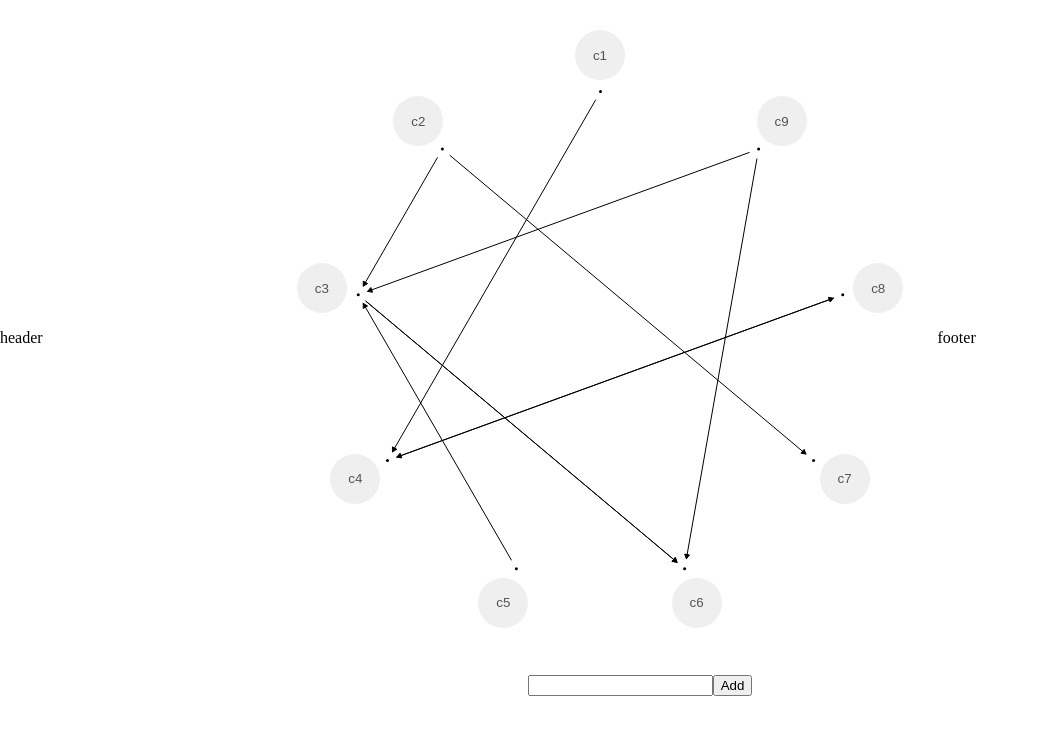
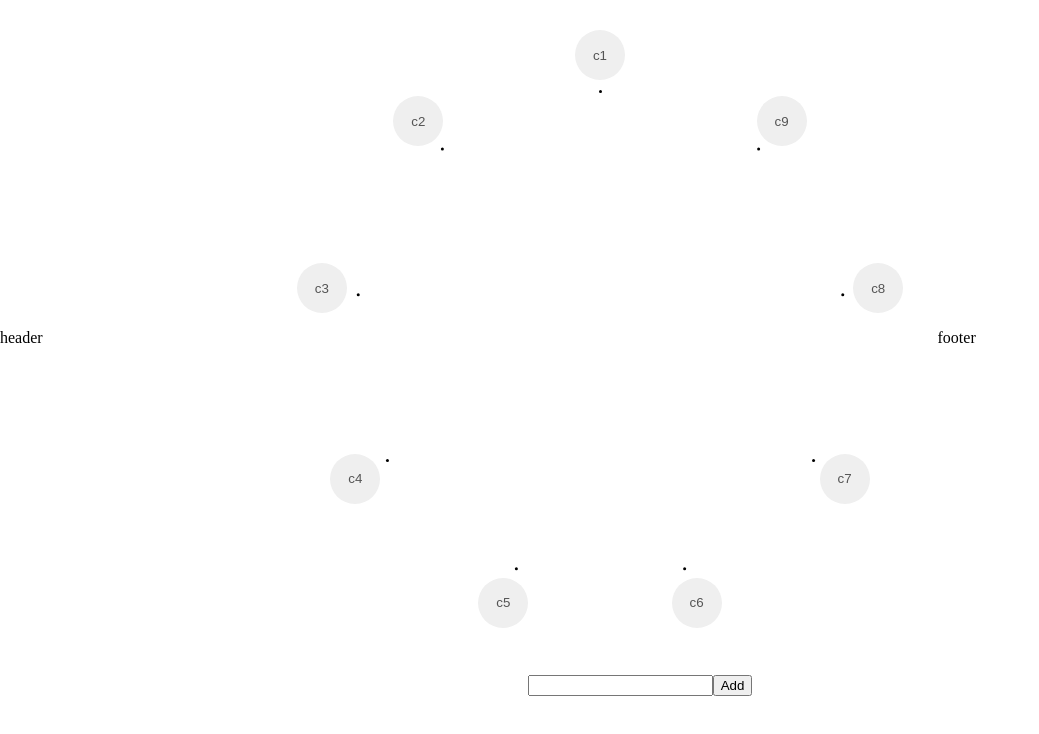
Before and after one commit to pr-citrate/cp, a React (Vite) app: page / in a window 1280 px wide. Shown: the top 734 px of the page, without its empty margins (0-1039 px from the left). Built offline with nearby package versions, Linux system fonts and the light colour scheme.

Commit message:
update Main.jsx and Landing.jsx

```diff
--- a/src/components/Main.jsx
+++ b/src/components/Main.jsx
@@ -6,34 +6,41 @@ import setPosition from '../utils/setPosition';
 
 import Character from './Character';
 import Arrows from './Arrows';
+import { useEffect } from 'react';
 
 const MemoizedCharacter = memo(Character);
 
 function Main({ characters, setCharacters }) {
   const styles = useContext(stylesContext);
   const [relations, setRelations] = useState([
-    { left: characters[3].id, right: characters[7].id },
-    { left: characters[7].id, right: characters[3].id },
-    { left: characters[2].id, right: characters[5].id },
-    { left: characters[2].id, right: characters[5].id },
-    { left: characters[1].id, right: characters[6].id },
-    { left: characters[8].id, right: characters[2].id },
-    { left: characters[0].id, right: characters[3].id },
-    { left: characters[1].id, right: characters[2].id },
-    { left: characters[4].id, right: characters[2].id },
-    { left: characters[8].id, right: characters[5].id },
+    //   { left: characters[3].id, right: characters[7].id },
+    //   { left: characters[7].id, right: characters[3].id },
+    //   { left: characters[2].id, right: characters[5].id },
+    //   { left: characters[2].id, right: characters[5].id },
+    //   { left: characters[1].id, right: characters[6].id },
+    //   { left: characters[8].id, right: characters[2].id },
+    //   { left: characters[0].id, right: characters[3].id },
+    //   { left: characters[1].id, right: characters[2].id },
+    //   { left: characters[4].id, right: characters[2].id },
+    //   { left: characters[8].id, right: characters[5].id },
   ]);
   const [selection, setSelection] = useState('');
   const [pointCoordinate, setPointCoordinate] = useState([]);
 
   const handleDelete = (idk) => {
+    setCharacters(
+      setPosition(
+        characters.filter((character) => {
+          console.log(character);
+          return character.id !== idk;
+        })
+      )
+    );
+
     setRelations(
       relations.filter(
         (relation) => relation.left !== idk && relation.right !== idk
       )
-    );
-    setCharacters(
-      setPosition(characters.filter((character) => character.idk !== idk))
     );
   };
 
```
